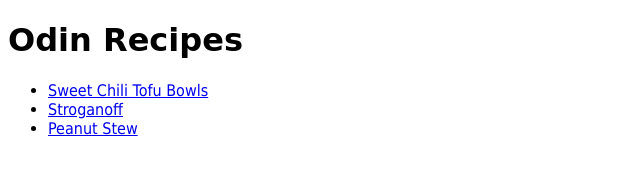
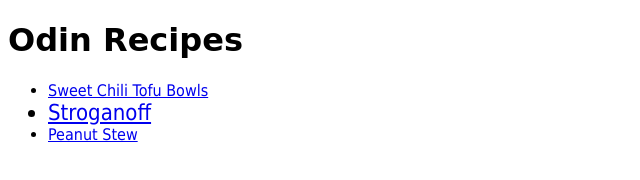
Before and after one commit to emlovestrees/odin-recipes, a plain HTML site: page index.html in a window 1280 px wide. Shown: the whole page, without its empty margins (0-640 px from the left). Drawn offline with Linux system fonts and the light colour scheme.

Commit message:
Set font size for stroganoff list item

```diff
--- a/index.html
+++ b/index.html
@@ -9,7 +9,7 @@
         <h1>Odin Recipes</h1>
             <ul>
                 <li><a href="recipes/tofu-bowls.html">Sweet Chili Tofu Bowls</a></li>
-                <li><a href="recipes/stroganoff.html">Stroganoff</a></li>
+                <li class="stroganoff"><a href="recipes/stroganoff.html">Stroganoff</a></li>
                 <li><a href="recipes/peanut-stew.html">Peanut Stew</a></li>
             </ul>
     </body>
--- a/styles.css
+++ b/styles.css
@@ -5,3 +5,7 @@ li {
 h1 {
     font-family: 'Lucida Handwriting',cursive;
 }
+
+.stroganoff {
+    font-size: 22px;
+}
```
